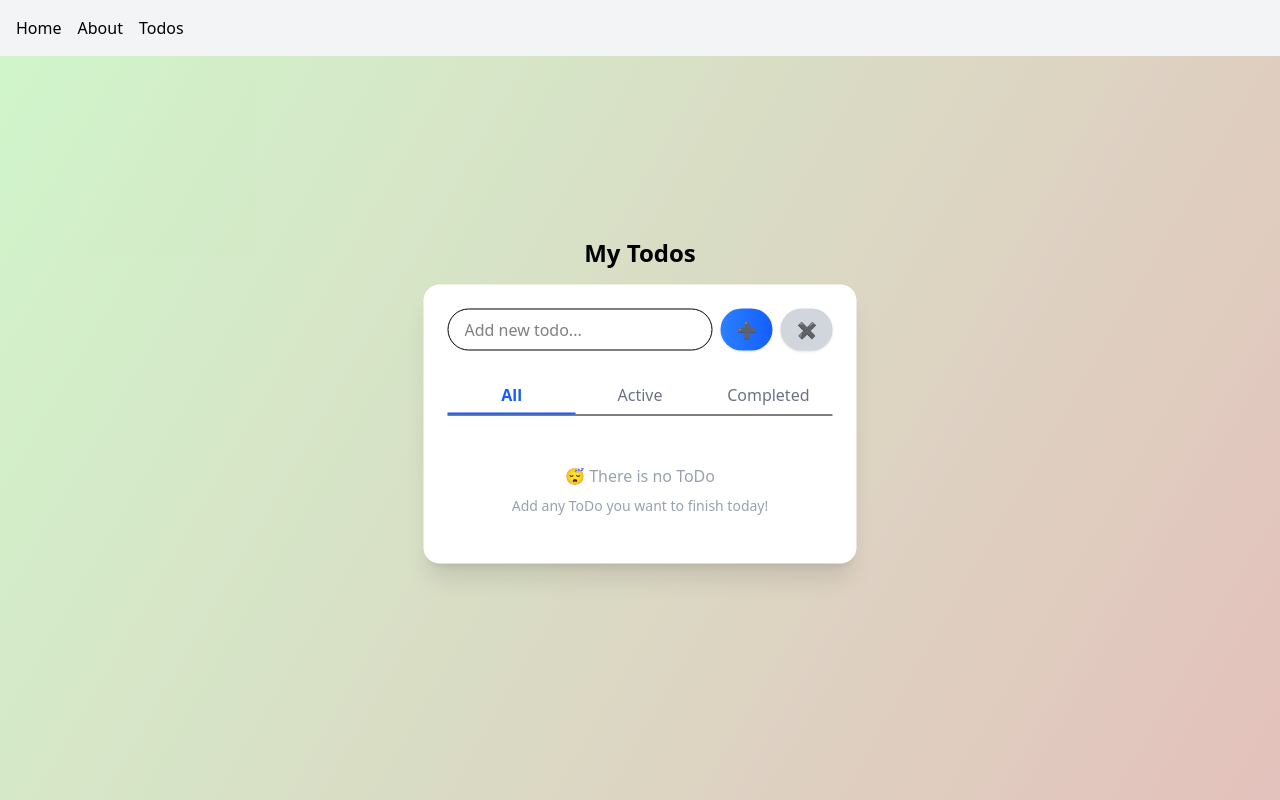
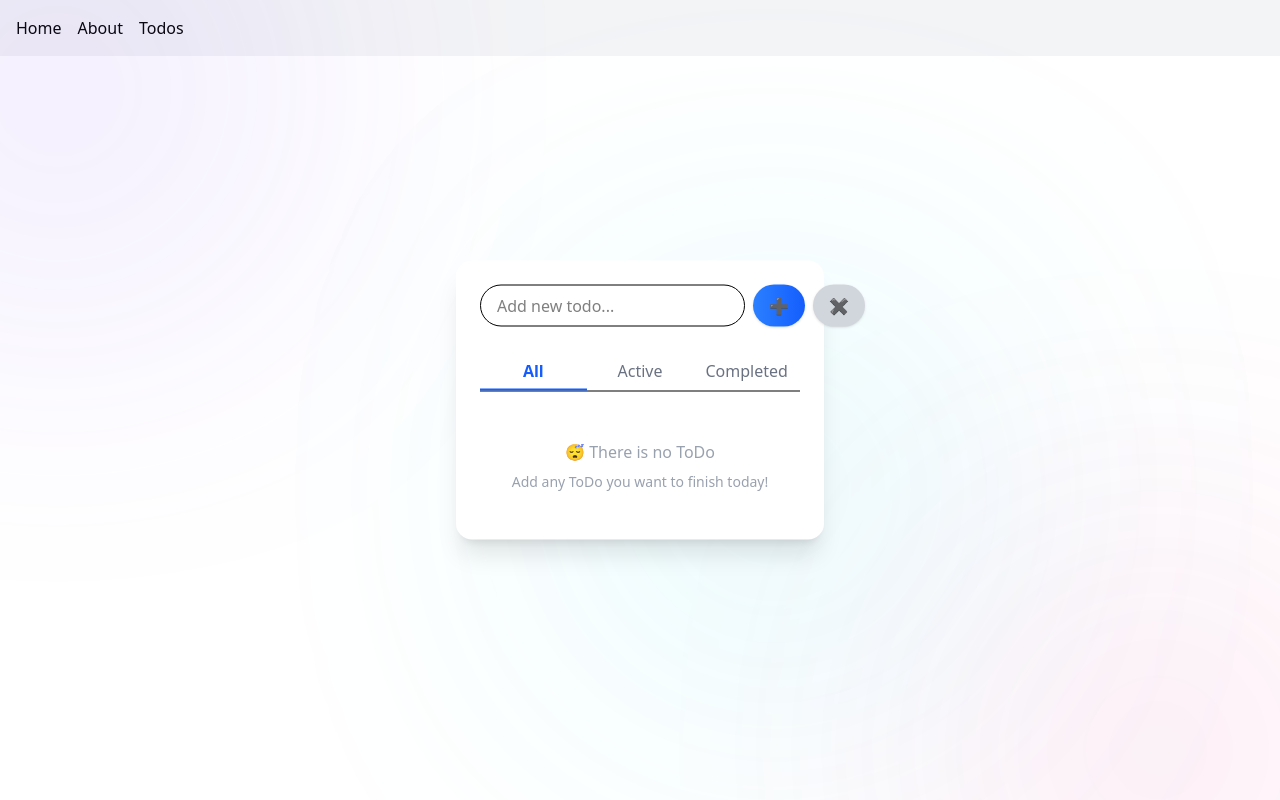
Before and after one commit to jinju2828/vue_tailwind_ts, a Vue app in the folder Frontend/vue-tailwind-ts/: page /todos in a window 1280 px wide. Shown: the top 800 px of the page. Built offline with nearby package versions, Linux system fonts and the light colour scheme.

Commit message:
bg animation updates

```diff
--- a/Frontend/vue-tailwind-ts/src/pages/TodoPage.vue
+++ b/Frontend/vue-tailwind-ts/src/pages/TodoPage.vue
@@ -1,93 +1,92 @@
 <template>
   <div class="todo-page">
-    <!-- 배경 -->
-    <div class="parallax-bg">
-      <div class="layer layer1"></div>
-      <div class="layer layer2"></div>
-      <div class="layer layer3"></div>
+    <!-- 움직이는 배경 레이어 -->
+    <div class="background">
+      <div
+        class="blob blob1"
+        :style="{
+          transform: `translateY(${scrollY * 0.2}px)`,
+          background: `radial-gradient(circle, rgba(139,92,246,${0.6 + scrollY * 0.0005}) , transparent 70%)`
+        }"
+      ></div>
+      <div
+        class="blob blob2"
+        :style="{
+          transform: `translateY(${scrollY * 0.5}px)`,
+          background: `radial-gradient(circle, rgba(236,72,153,${0.5 + scrollY * 0.0005}) , transparent 70%)`
+        }"
+      ></div>
+      <div
+        class="blob blob3"
+        :style="{
+          transform: `translateY(${scrollY * 0.8}px)`,
+          background: `radial-gradient(circle, rgba(34,211,238,${0.5 + scrollY * 0.0005}) , transparent 70%)`
+        }"
+      ></div>
     </div>
 
-    <!-- 투두 리스트 (항상 화면 고정) -->
+    <!-- 중앙 고정된 ToDo 앱 -->
     <div class="content">
-      <h1 class="text-2xl font-bold mb-4">My Todos</h1>
       <TodoList />
     </div>
-
-    <!-- 가짜 스크롤 영역 -->
-    <div class="scroll-space"></div>
   </div>
 </template>
 
-<script setup>
-import { onMounted, onBeforeUnmount } from "vue"
-import TodoList from "../components/TodoList.vue"
+<script setup lang="ts">
+import { ref, onMounted, onBeforeUnmount } from "vue";
+import TodoList from "@/components/TodoList.vue";
 
-const handleScroll = () => {
-  const scrollY = window.scrollY
-  document.querySelector(".layer1").style.transform = `translateY(${scrollY * 0.2}px)`
-  document.querySelector(".layer2").style.transform = `translateY(${scrollY * 0.5}px)`
-  document.querySelector(".layer3").style.transform = `translateY(${scrollY * 0.8}px)`
+const scrollY = ref(0);
+
+function handleScroll() {
+  scrollY.value = window.scrollY;
 }
 
-onMounted(() => {
-  window.addEventListener("scroll", handleScroll)
-})
-
-onBeforeUnmount(() => {
-  window.removeEventListener("scroll", handleScroll)
-})
+onMounted(() => window.addEventListener("scroll", handleScroll));
+onBeforeUnmount(() => window.removeEventListener("scroll", handleScroll));
 </script>
 
 <style scoped>
-::-webkit-scrollbar {
-  display: none;
-}
-html {
-  scrollbar-width: none;
-}
-body {
-  -ms-overflow-style: none;
-}
-
 .todo-page {
   position: relative;
+  width: 100%;
+  height: 200vh; /* 충분히 스크롤 가능 */
   overflow-x: hidden;
 }
 
-.parallax-bg {
-  position: fixed;
+/* ✨ 애니메이션 배경 */
+.background {
+  position: fixed; /* 화면 고정 */
   inset: 0;
-  z-index: -1;
+  overflow: hidden;
+  z-index: 0;
 }
 
-.layer {
+.blob {
   position: absolute;
-  width: 100%;
-  height: 200%;
-  will-change: transform;
+  width: 500px;
+  height: 500px;
+  border-radius: 50%;
+  filter: blur(150px);
   opacity: 0.6;
+  transition: background 0.2s linear;
 }
 
-.layer1 {
-  background: linear-gradient(120deg, #6dd5ed, #2193b0);
-}
-.layer2 {
-  background: linear-gradient(120deg, #ffecd2, #fcb69f);
-}
-.layer3 {
-  background: linear-gradient(120deg, #c9ffbf, #ffafbd);
-}
+/* 초기 위치 */
+.blob1 { top: -20%; left: -15%; }
+.blob2 { bottom: -25%; right: -10%; }
+.blob3 { top: 30%; right: 20%; }
 
+/* 투두 리스트 중앙 고정 */
 .content {
-  position: fixed; /* ✅ 화면 중앙 고정 */
+  position: fixed;
+  z-index: 1;
   top: 50%;
   left: 50%;
   transform: translate(-50%, -50%);
-  z-index: 10;
-  text-align: center;
-}
-
-.scroll-space {
-  height: 200vh; /* ✅ 스크롤 공간만 만들어줌 */
+  width: 100%;
+  max-width: 400px;
+  padding: 1rem;
+  pointer-events: auto;
 }
 </style>
```
